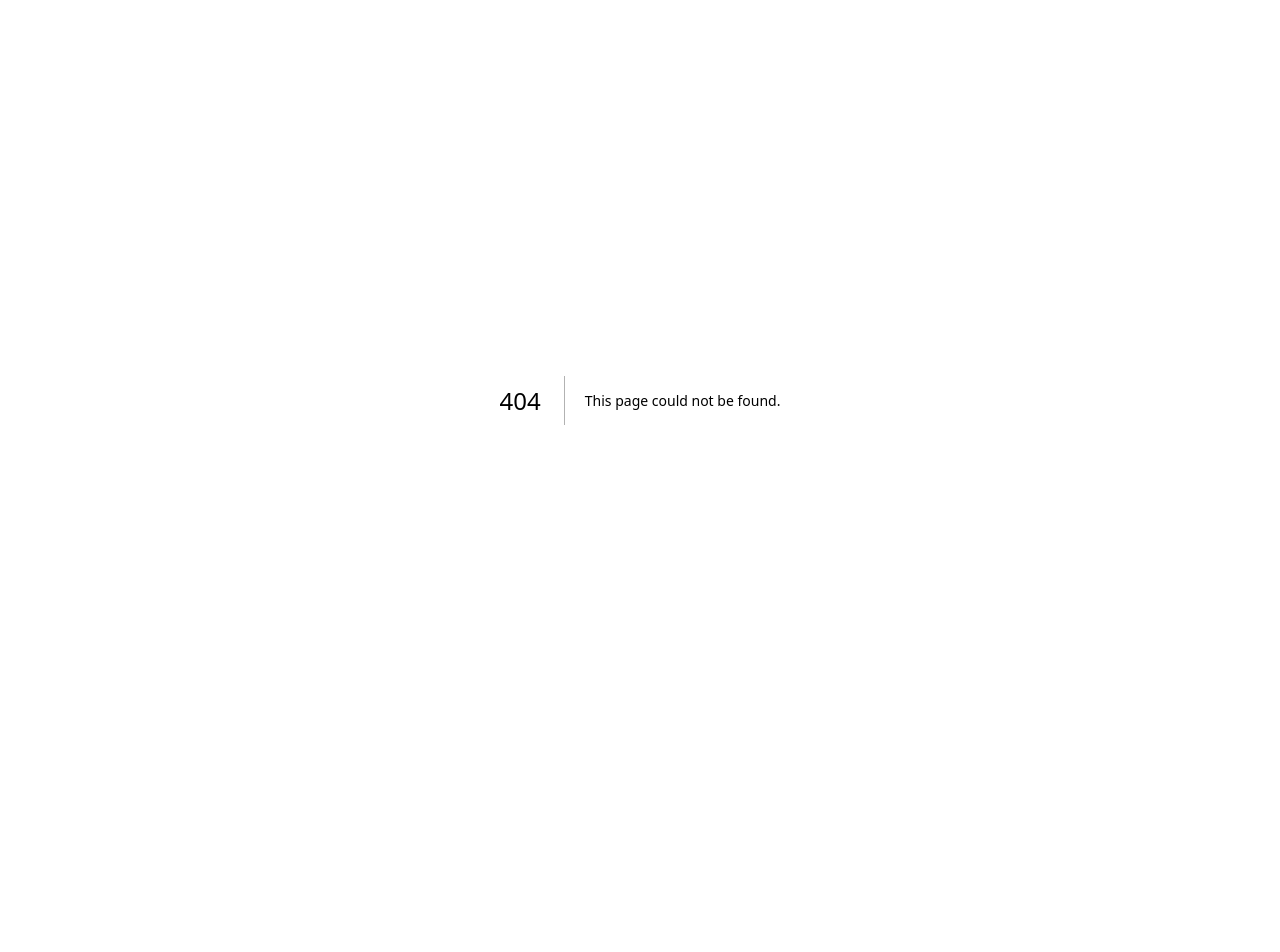
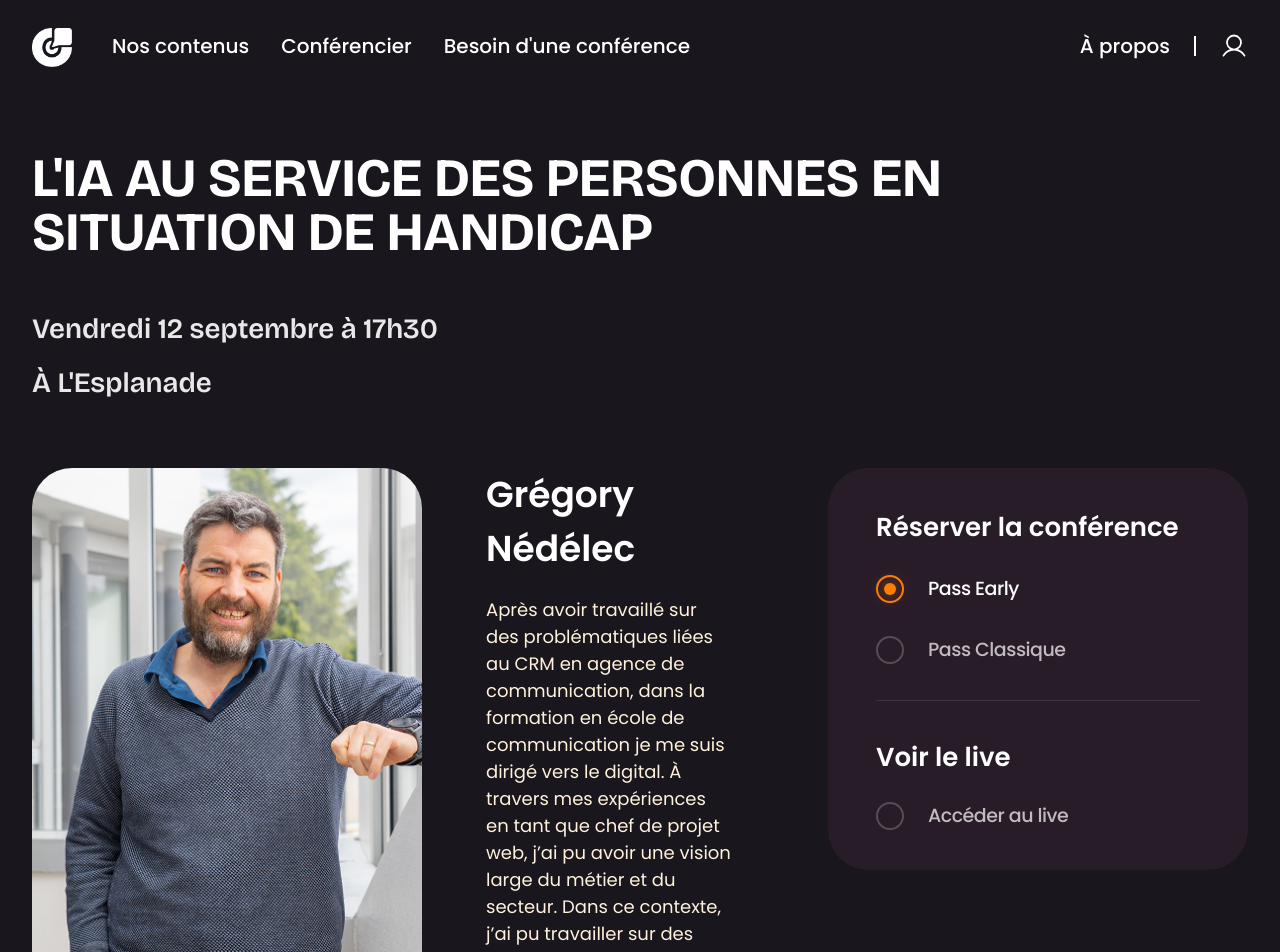
Before and after one commit to soniiix/resonance-web, a Next.js app: page /conference/1 in a window 1280 px wide. Before the commit this address had no page. Shown: the top 952 px of the page. Before the commit the page ends 800 px from the top, so only its background shows below. Built offline with nearby package versions, Linux system fonts and the light colour scheme.

Commit message:
feat: implement UpcomingConferenceCard component and dynamic conference detail page layout

```diff
--- a/app/components/UpcomingConferenceCard.tsx
+++ b/app/components/UpcomingConferenceCard.tsx
@@ -1,15 +1,18 @@
 import Image from "next/image";
+import Link from "next/link";
 import { Star } from "@phosphor-icons/react/dist/ssr";
 
 interface UpcomingConferenceCardProps {
+    id: number;
     placesLeft: string;
     date: string;
     title: string;
     image: string;
 }
 
-export default function UpcomingConferenceCard({ placesLeft, date, title, image }: UpcomingConferenceCardProps) {
+export default function UpcomingConferenceCard({ id, placesLeft, date, title, image }: UpcomingConferenceCardProps) {
     return (
+        <Link href={`/conference/${id}`} className="block">
             <div className="relative min-w-[380px] max-w-[380px] lg:min-w-[500px] lg:max-w-[500px] h-[450px] sm:h-[550px] rounded-base overflow-hidden snap-center flex-shrink-0 group cursor-pointer shadow-[0_4px_31px_-2px_rgba(0,0,0,0.38)] transition-all duration-300">
                 {/* Background Image */}
                 <div className="absolute inset-0">
@@ -46,5 +49,6 @@ export default function UpcomingConferenceCard({ placesLeft, date, title, image
                     </div>
                 </div>
             </div>
+        </Link>
     );
 }
--- /dev/null
+++ b/app/conference/[id]/page.tsx
@@ -0,0 +1,99 @@
+import Image from "next/image";
+import Link from "next/link";
+import { Star, ArrowLineUpRight, ShareNetwork, Circle, CheckCircle } from "@phosphor-icons/react/dist/ssr";
+import Navbar from "@/app/components/Navbar";
+import Footer from "@/app/components/Footer";
+
+export default function ConferencePage({ params }: { params: { id: string } }) {
+    return (
+        <div className="text-pure-white font-body">
+            <Navbar />
+
+            <main className="max-w-container mx-auto px-8 pt-38 pb-32">
+                {/* Header Section */}
+                <header className="mb-16">
+                    <h1 className="font-heading font-bold text-[42px] md:text-[68px] lg:text-[54px] leading-[1] uppercase mb-12 max-w-6xl">
+                        L'IA au service des personnes en situation de handicap
+                    </h1>
+                    <div className="flex flex-col gap-3">
+                        <p className="font-heading font-semibold text-[24px] md:text-[28px] text-pure-white/90">
+                            Vendredi 12 septembre à 17h30
+                        </p>
+                        <p className="font-heading font-semibold text-[24px] md:text-[28px] text-pure-white/90">
+                            À L'Esplanade
+                        </p>
+                    </div>
+                </header>
+
+                <div className="flex flex-col xl:flex-row gap-16 xl:gap-24 items-start">
+                    {/* Left: Speaker Section */}
+                    <div className="flex-grow flex flex-col lg:flex-row gap-10 lg:gap-16 items-start">
+                        <div className="relative w-full lg:w-[390px] h-[560px] rounded-[40px] overflow-hidden flex-shrink-0">
+                            <Image
+                                src="/images/gregory.png"
+                                alt="Grégory Nédélec"
+                                fill
+                                className="object-cover"
+                            />
+                        </div>
+
+                        <div className="flex flex-col gap-5 max-w-2xl">
+                            <h2 className="font-semibold text-[32px] md:text-[36px]">
+                                Grégory Nédélec
+                            </h2>
+                            <p className="text-[18px] md:text-[18px] text-beige">
+                                Après avoir travaillé sur des problématiques liées au CRM en agence de communication, dans la formation en école de communication je me suis dirigé vers le digital. À travers mes expériences en tant que chef de projet web, j’ai pu avoir une vision large du métier et du secteur. Dans ce contexte, j’ai pu travailler sur des lancements de start-up. En parallèle, j’ai exercé et j’exerce encore le métier d’intervenant en école de communication. Je suis également formateur & consultant en stratégie digitale.
+                            </p>
+
+                            <div className="flex items-center gap-8 mt-4">
+                                <button className="hover:scale-110 transition-transform cursor-pointer">
+                                    <Star weight="fill" className="text-pure-white w-10 h-10" />
+                                </button>
+                                <button className="hover:scale-110 transition-transform cursor-pointer">
+                                    <ShareNetwork className="text-pure-orange w-10 h-10" />
+                                </button>
+                            </div>
+                        </div>
+                    </div>
+
+                    {/* Right: Reservation Panel */}
+                    <aside className="w-full xl:w-[420px] bg-card-bg backdrop-blur-2xl rounded-[40px] py-10 px-12 flex-shrink-0">
+                        <div className="flex flex-col gap-9">
+                            {/* Booking Section */}
+                            <div>
+                                <h3 className="font-semibold text-[28px] md:text-[26px] mb-7">
+                                    Réserver la conférence
+                                </h3>
+                                <div className="flex flex-col gap-8">
+                                    <label className="flex items-center gap-6 group cursor-pointer">
+                                        <div className="w-7 h-7 rounded-full border-2 border-pure-orange flex items-center justify-center p-1.5 group-hover:bg-pure-orange/20 transition-all">
+                                            <div className="w-3 h-3 rounded-full bg-pure-orange shadow-[0_0_15px_rgba(255,125,0,0.6)]" />
+                                        </div>
+                                        <span className="text-[19px] md:text-[19px] font-medium tracking-tight text-white">Pass Early</span>
+                                    </label>
+                                    <label className="flex items-center gap-6 group cursor-pointer opacity-70 hover:opacity-100 transition-opacity">
+                                        <div className="w-7 h-7 rounded-full border-2 border-white/30 flex items-center justify-center p-1.5 group-hover:border-white/50 transition-all" />
+                                        <span className="text-[19px] md:text-[19px] font-medium tracking-tight">Pass Classique</span>
+                                    </label>
+                                </div>
+                            </div>
+
+                            {/* Live Section */}
+                            <div className="pt-10 border-t border-white/10">
+                                <h3 className="font-semibold text-[28px] md:text-[26px] mb-7 leading-tight">
+                                    Voir le live
+                                </h3>
+                                <label className="flex items-center gap-6 group cursor-pointer opacity-70 hover:opacity-100 transition-opacity">
+                                    <div className="w-7 h-7 rounded-full border-2 border-white/30 flex items-center justify-center p-1.5 group-hover:border-white/50 transition-all" />
+                                    <span className="text-[19px] md:text-[19px] font-medium tracking-tight">Accéder au live</span>
+                                </label>
+                            </div>
+                        </div>
+                    </aside>
+                </div>
+            </main>
+
+            <Footer />
+        </div>
+    );
+}
```
Also changed, not shown: public/images/gregory.png (added). Lines whose indentation alone changed are shown as unchanged.
